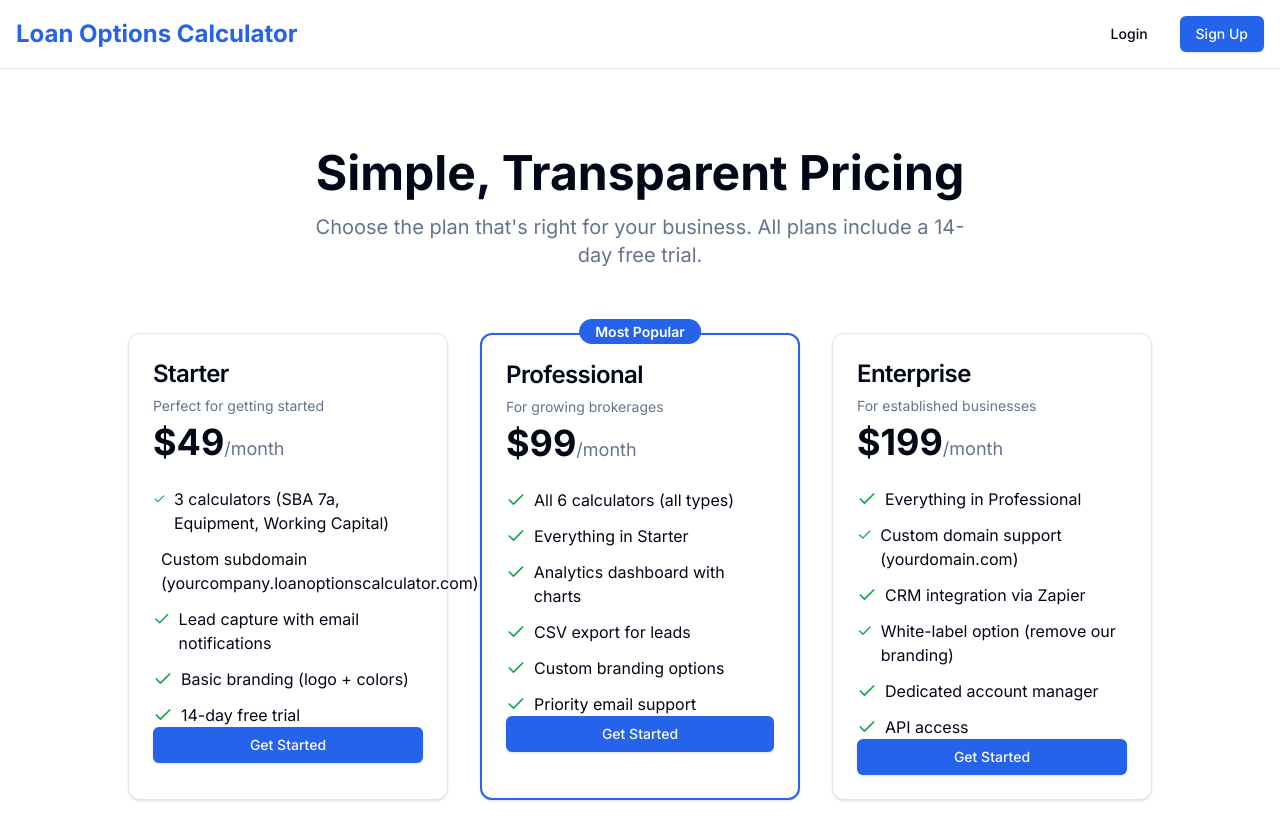
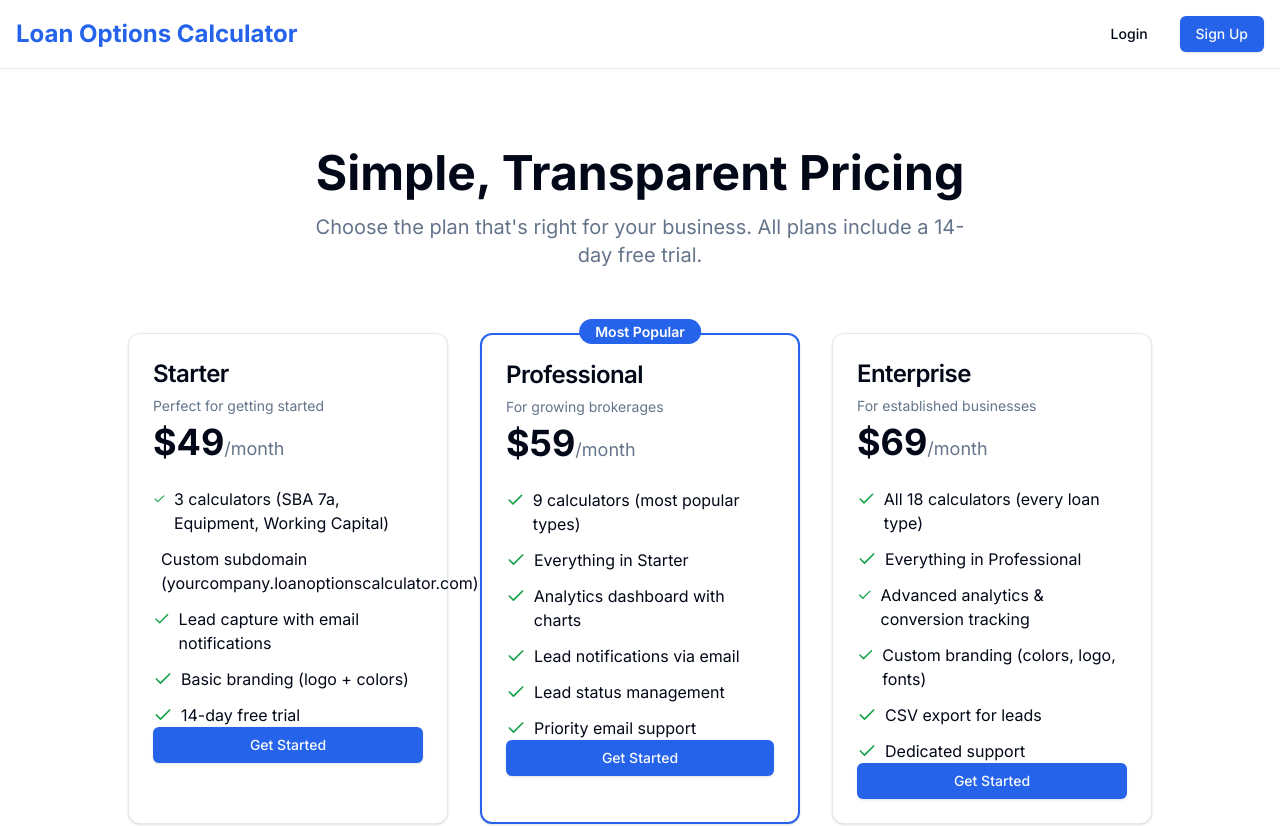
Before and after one commit to PresidentHadley/loan-options-calculator, a Next.js app: page /pricing in a window 1280 px wide. Shown: the top 826 px of the page. Built offline with nearby package versions, Linux system fonts and the light colour scheme.

Commit message:
Update pricing page to match new pricing: //

```diff
--- a/src/app/pricing/page.tsx
+++ b/src/app/pricing/page.tsx
@@ -99,7 +99,7 @@ export default function PricingPage() {
                 <CardTitle className="text-2xl">Professional</CardTitle>
                 <CardDescription>For growing brokerages</CardDescription>
                 <div className="text-4xl font-bold mt-4">
-                  $99
+                  $59
                   <span className="text-lg font-normal text-muted-foreground">
                     /month
                   </span>
@@ -109,7 +109,7 @@ export default function PricingPage() {
                 <ul className="space-y-3">
                   <li className="flex items-start gap-2">
                     <Check className="h-5 w-5 text-green-600 mt-0.5" />
-                    <span>All 6 calculators (all types)</span>
+                    <span>9 calculators (most popular types)</span>
                   </li>
                   <li className="flex items-start gap-2">
                     <Check className="h-5 w-5 text-green-600 mt-0.5" />
@@ -121,11 +121,11 @@ export default function PricingPage() {
                   </li>
                   <li className="flex items-start gap-2">
                     <Check className="h-5 w-5 text-green-600 mt-0.5" />
-                    <span>CSV export for leads</span>
+                    <span>Lead notifications via email</span>
                   </li>
                   <li className="flex items-start gap-2">
                     <Check className="h-5 w-5 text-green-600 mt-0.5" />
-                    <span>Custom branding options</span>
+                    <span>Lead status management</span>
                   </li>
                   <li className="flex items-start gap-2">
                     <Check className="h-5 w-5 text-green-600 mt-0.5" />
@@ -143,7 +143,7 @@ export default function PricingPage() {
                 <CardTitle className="text-2xl">Enterprise</CardTitle>
                 <CardDescription>For established businesses</CardDescription>
                 <div className="text-4xl font-bold mt-4">
-                  $199
+                  $69
                   <span className="text-lg font-normal text-muted-foreground">
                     /month
                   </span>
@@ -153,27 +153,27 @@ export default function PricingPage() {
                 <ul className="space-y-3">
                   <li className="flex items-start gap-2">
                     <Check className="h-5 w-5 text-green-600 mt-0.5" />
+                    <span>All 18 calculators (every loan type)</span>
+                  </li>
+                  <li className="flex items-start gap-2">
+                    <Check className="h-5 w-5 text-green-600 mt-0.5" />
                     <span>Everything in Professional</span>
                   </li>
                   <li className="flex items-start gap-2">
                     <Check className="h-5 w-5 text-green-600 mt-0.5" />
-                    <span>Custom domain support (yourdomain.com)</span>
+                    <span>Advanced analytics & conversion tracking</span>
                   </li>
                   <li className="flex items-start gap-2">
                     <Check className="h-5 w-5 text-green-600 mt-0.5" />
-                    <span>CRM integration via Zapier</span>
+                    <span>Custom branding (colors, logo, fonts)</span>
                   </li>
                   <li className="flex items-start gap-2">
                     <Check className="h-5 w-5 text-green-600 mt-0.5" />
-                    <span>White-label option (remove our branding)</span>
+                    <span>CSV export for leads</span>
                   </li>
                   <li className="flex items-start gap-2">
                     <Check className="h-5 w-5 text-green-600 mt-0.5" />
-                    <span>Dedicated account manager</span>
-                  </li>
-                  <li className="flex items-start gap-2">
-                    <Check className="h-5 w-5 text-green-600 mt-0.5" />
-                    <span>API access</span>
+                    <span>Dedicated support</span>
                   </li>
                 </ul>
                 <Link href="/signup">
```
